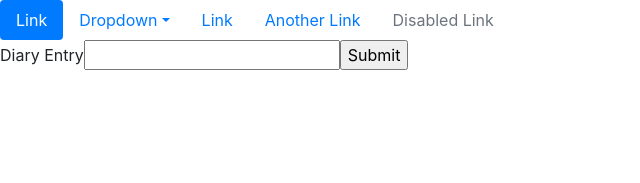
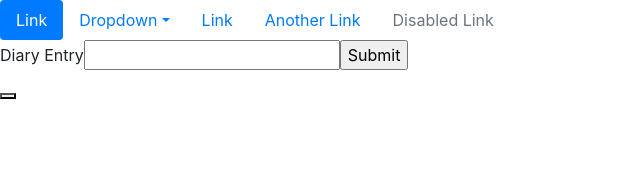
Before and after one commit to cmgonzales/react-diary, a React (Create React App) app: page / in a window 1280 px wide. Shown: the top 183 px of the page, without its empty margins (0-640 px from the left). Built offline with nearby package versions, Linux system fonts and the light colour scheme.

Commit message:
body append

```diff
--- a/public/index.html
+++ b/public/index.html
@@ -22,6 +22,7 @@
     <title>React App</title>
   </head>
   <body>
+    <div id =  "contain"></div>
     <div id="root"></div>
     <!--
       This HTML file is a template.
--- a/src/User.jsx
+++ b/src/User.jsx
@@ -8,10 +8,13 @@ class User extends Component {
 
     this.handleChange = this.handleChange.bind(this);
     this.handleSubmit = this.handleSubmit.bind(this);
+    this.cliked = this.cliked.bind(this);
 
     this.state = {
         value: " "
     };
+
+    this.mainHTML = [<div> main </div>]
 
 }
 
@@ -20,10 +23,16 @@ handleChange (e){
 }
 
 handleSubmit(e){
-    document.body.appendChild(this.state.value);
+
     console.log(this.state.value)
     e.preventDefault();
 
+
+}
+ cliked(e){
+
+    console.log("clicked");
+  //  e.preventDefault();
 }
 
   render() {
@@ -34,7 +43,8 @@ handleSubmit(e){
       <input type="text" value={this.state.value}   onChange={this.handleChange} />
       </label>
       <input type = "submit" value= "Submit" />
-     </form>
+      </form>
+     <button onClick = {this.cliked}></button>
      </div>
     );
   }
```
